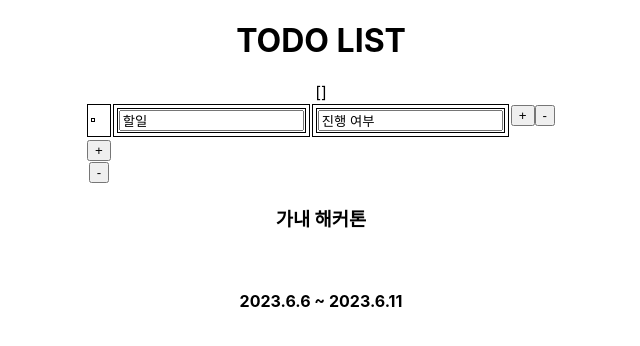
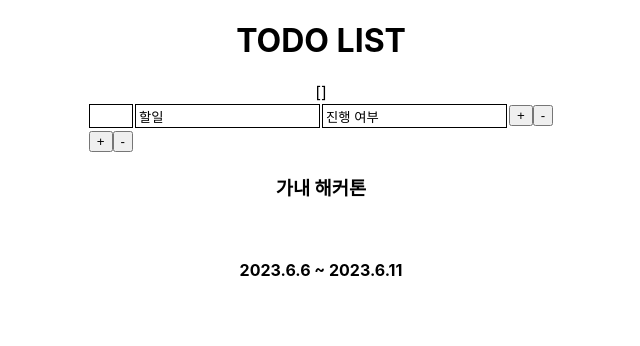
Before and after one commit to LYJr/Home-Hackathon-FE, a React (Create React App) app: page / in a window 1280 px wide. Shown: the top 346 px of the page, without its empty margins (319-959 px from the left). Built offline with nearby package versions, Linux system fonts and the light colour scheme.

Commit message:
테이블 리팩토링

```diff
--- a/src/commponent/Tables/Table.css
+++ b/src/commponent/Tables/Table.css
@@ -1,8 +1,12 @@
-Table {
+table {
     margin-left: auto;
     margin-right: auto;
 }
 
-th, td {
+td, tr, th {
     border: 1px solid black;
 }
+
+input {
+    border: none;
+}
--- a/src/commponent/Tables/Table.js
+++ b/src/commponent/Tables/Table.js
@@ -1,9 +1,9 @@
 import "./Table.css"
 import { useState } from "react";
-import {CreateTableBody, CreateTableHeader} from "./TableTypeEnum";
+import {CreateTableBodyRow, CreateTableHeaderRow} from "./TableControllro";
 
 function Table() {
-    const [col, setCol] = useState(["", "할일", "진행 여부"]); //열 (가로)
+    const [col, setCol] = useState([null, "할일", "진행 여부"]); //열 (가로)
     const [row, setRow] = useState([]); //행 (세로)
 
     const handleSetCol = (value) => {
@@ -59,7 +59,6 @@ function Table() {
                         </th>
                     )
                 })}
-
                 <div>
                     <button value="createCol" onClick={() => handleSetCol()}> + </button>
                     <button value="deleteCol" onClick={() => handleDeleteCol()}> - </button>
@@ -73,12 +72,9 @@ function Table() {
                         </tr>
                     )
                 })}
-
             </tbody>
                 <div>
                     <button value="createRow" onClick={() => handleSetRow()}> + </button>
-                </div>
-                <div>
                     <button value="deleteRow" onClick={() => handleDeleteRow()}> - </button>
                 </div>
             </table>
@@ -91,7 +87,7 @@ function GreadTableHeader(col, setCol) {
     let header = []
 
     for (let i = 0; i < col.length; i++) {
-        header[i] =  CreateTableHeader("thead"+i, col, setCol, i);
+        header[i] =  CreateTableHeaderRow("thead"+i, col, setCol, i);
     }
 
     return header;
@@ -102,19 +98,8 @@ function GredTableBody(row, setRow, col) {
     let body = [];
 
     for (let r = 0; r < row.length; r++) {
-        let item = [];
-
-        for (let c = 0; c < col.length; c++) {
-            if(c === 0) {
-                item[c] = <td><input type = "checkbox"></input></td>;
-            } else {
-                item[c] = <td><input type = "text"></input></td>
-            }
-        }
-
-        body.push(item);
+        body.push(CreateTableBodyRow(row, setRow, col, r));
     }
-
     return body;
 }
 
--- /dev/null
+++ b/src/commponent/Tables/TableControllro.js
@@ -0,0 +1,35 @@
+function CreateTableBodyRow(row, setRow, col, rowIndex) {
+    let copyCol = [...col];
+    let copyRow = [...row];
+
+    let rows= [];
+
+    for (let i = 0; i < copyCol.length; i++) {
+        if(i === 0) {
+            rows[i] = <td><input type ="checkbox" ></input></td>;
+            continue;
+        }
+        rows[i] = <td><input type = "text"></input></td>;
+    }
+    return rows
+}
+
+function CreateTableHeaderRow(name, col, setCol, index) {
+    let copyCol = [...col];
+
+    if(index === 0) {
+        return
+    }
+
+    return (
+            <input type = "text" value={copyCol[index]}
+                onChange={(e) => {
+                    copyCol[index] = e.target.value;
+                    setCol(copyCol);
+                }}>
+            </input>
+    );
+}
+
+
+export {CreateTableBodyRow, CreateTableHeaderRow};
--- a/src/commponent/Tables/TableTypeEnum.js
+++ /dev/null
@@ -1,26 +0,0 @@
-function CreateTableBody(row, setRow, col, index) {
-
-
-}
-
-function CreateTableHeader(name, col, setCol, index) {
-    const copy = [...col];
-
-    if(index === 0) {
-        return <td></td>
-    }
-
-    return (
-        <td>
-            <input type = "text" value={copy[index]} name= {name}
-                onChange={(e) => {
-                    copy[index] = e.target.value;
-                    setCol(copy);
-                }}>
-            </input>
-        </td>
-    );
-}
-
-
-export {CreateTableBody, CreateTableHeader};
```
Also changed, not shown: src/commponent/Tables/TableController.js (deleted).
